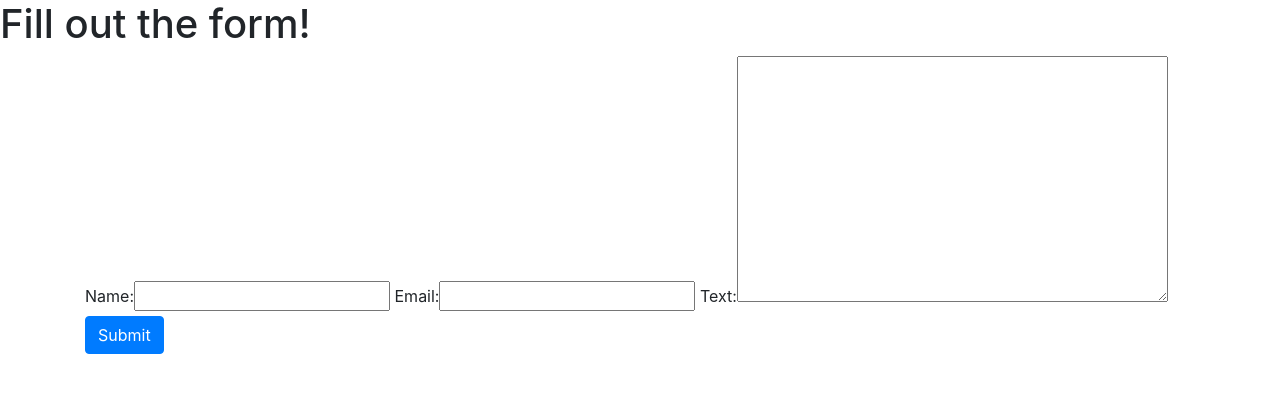
After one commit to huyngopt1994/BootCamp, a Django app: page /first_app/form in a window 1280 px wide. The commit adds this page. Shown: the top 393 px of the page. Run offline with Django 3.2, Linux system fonts and the light colour scheme; some libraries are stand-ins or nearby versions.

Commit message:
add form for first_app

```diff
--- /dev/null
+++ b/django/first_django/first_app/forms.py
@@ -0,0 +1,6 @@
+from django import forms
+# Set up Form
+class FormName(forms.Form):
+	name = forms.CharField()
+	email = forms.EmailField()
+	text = forms.CharField(widget=forms.Textarea)
--- a/django/first_django/first_app/urls.py
+++ b/django/first_django/first_app/urls.py
@@ -4,5 +4,6 @@ from first_app import views
 
 urlpatterns = [
     path('',views.index, name='index'),
-    path('user', views.user, name='user')
+    path('user', views.user, name='user'),
+    path('form',views.form_name_view, name='form')
 ]
--- a/django/first_django/first_app/views.py
+++ b/django/first_django/first_app/views.py
@@ -1,7 +1,7 @@
 from django.shortcuts import render
 from django.http import HttpResponse
 from first_app.models import Topic,Webpage, AccessRecord, User
-
+from . import forms
 # Create your views here.
 
 def index(request):
@@ -9,6 +9,19 @@ def index(request):
 	date_dict = {'access_records': webpages_list}
 	return render(request,'first_app/index.html',context=date_dict)
 
+def form_name_view(request):
+	form = forms.FormName()
+	if request.method == 'POST':
+		form = forms.FormName(request.POST)
+		if form.is_valid():
+			# DO SOMETHING CODE
+			print("VALIDATION SUCCESS!")
+			print ("NAME %s" % form.cleaned_data['name'])
+			print ("EMAIL %s" % form.cleaned_data['email'])
+			print ("TEXT %s" % form.cleaned_data['text'])
+
+	return render(request,'first_app/form_page.html',context={'form':form})
+
 def user(request):
 	user_list = User.objects.order_by('first_name')
 	user_list = {'user_list': user_list}
--- /dev/null
+++ b/django/first_django/templates/first_app/form_page.html
@@ -0,0 +1,19 @@
+<!DOCTYPE html>
+<html lang="en">
+<head>
+    <meta charset="UTF-8">
+    <title>My Forms</title>
+    <link rel="stylesheet" href="https://stackpath.bootstrapcdn.com/bootstrap/4.0.0/css/bootstrap.min.css">
+</head>
+<body>
+    <h1>Fill out the form!</h1>
+    <div class="container">
+        <form method="POST">
+             {{form}}
+            {% csrf_token %}
+            <input type="submit" class="btn btn-primary" value="Submit">
+        </form>
+
+    </div>
+</body>
+</html>
--- a/django/first_django/templates/first_app/index.html
+++ b/django/first_django/templates/first_app/index.html
@@ -5,6 +5,7 @@
     <meta charset="UTF-8">
     <title>Django Guitar Page</title>
     <link rel="stylesheet" href="{% static "first_app/css/mystyle.css" %}">
+    <link rel="stylesheet" href="https://stackpath.bootstrapcdn.com/bootstrap/4.0.0/css/bootstrap.min.css">
 </head>
 <body>
 
```
